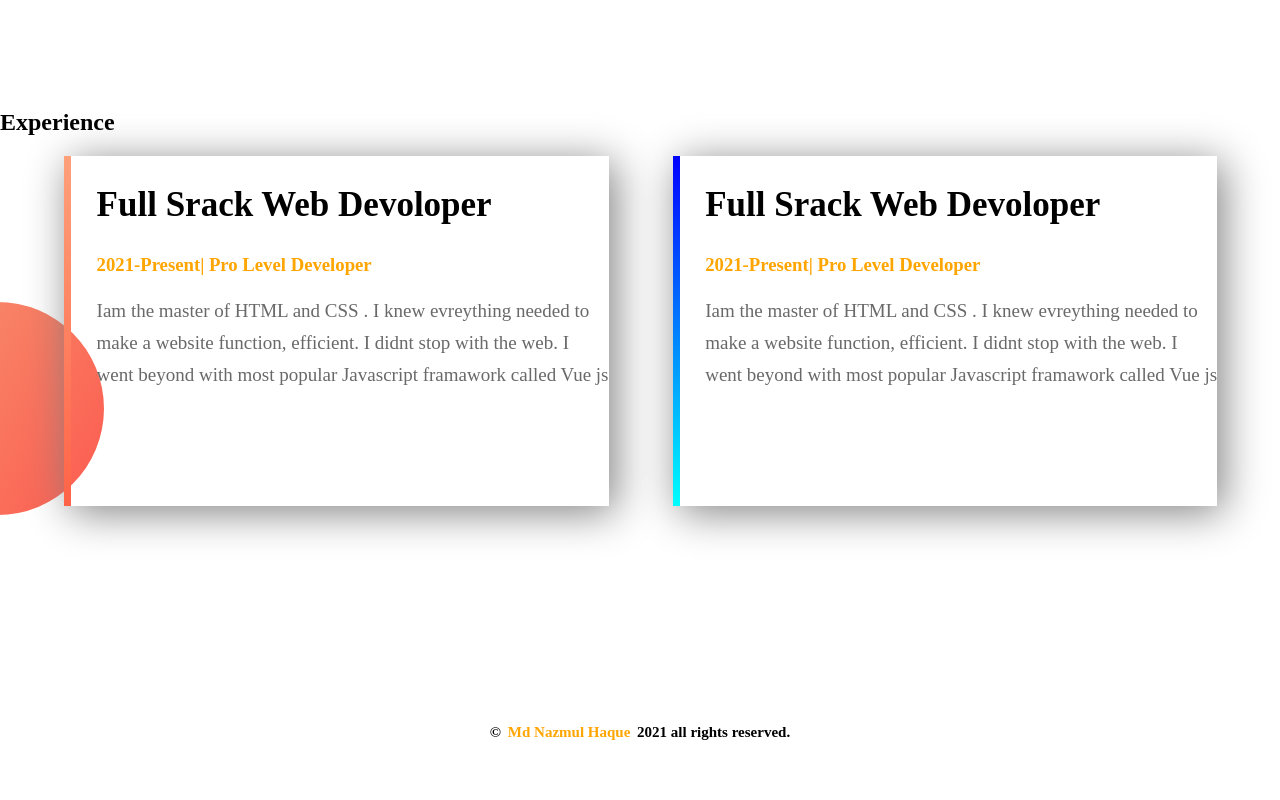
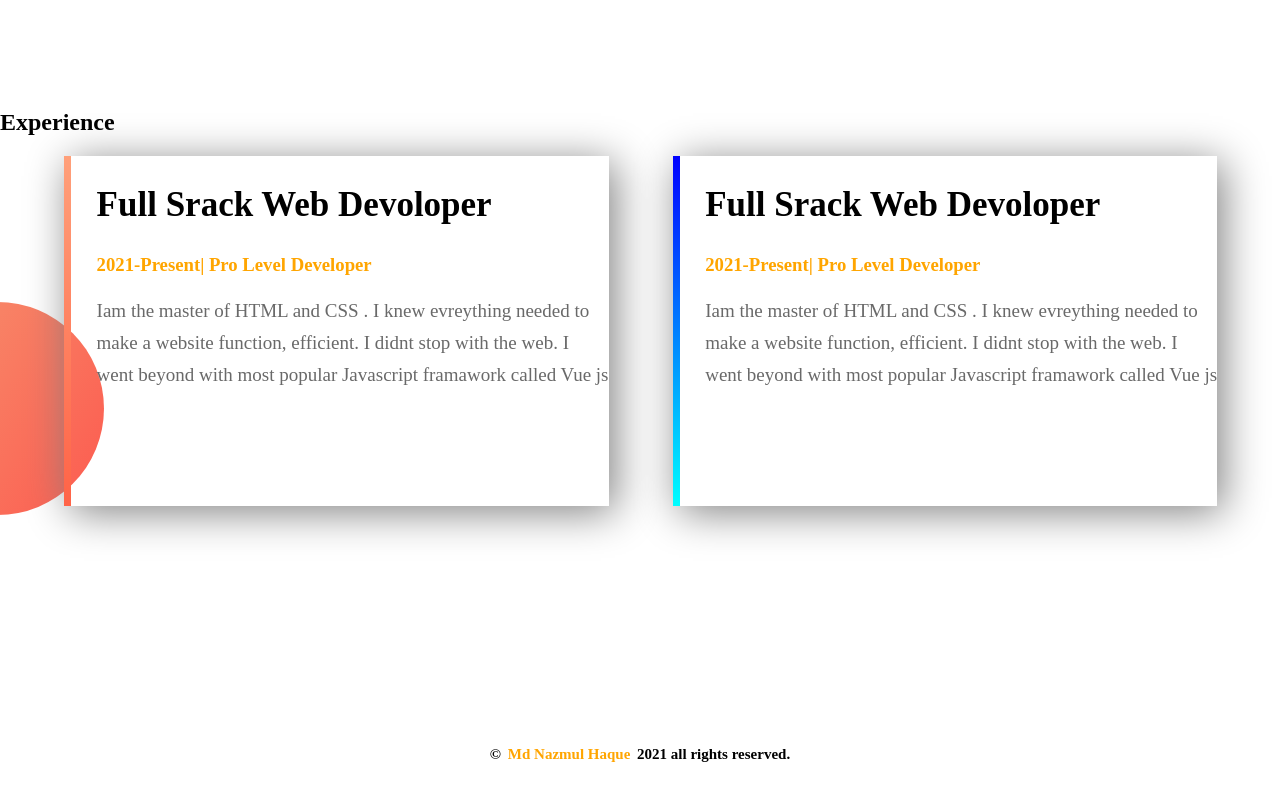
Before and after one commit to Nazmul-haque-1/html-css-portfolio, a plain HTML site: page index.html in a window 1280 px wide. Shown: the part 1111-1911 px from the top of the page. Before the commit the page ends 1867 px from the top, so only its background shows below. Drawn offline with Linux system fonts and the light colour scheme.

Commit message:
second commit

```diff
--- a/style.css
+++ b/style.css
@@ -70,6 +70,7 @@ footer p{
   text-align: center;
   font-size: 15px;
   font-weight: 600;
+  padding: 22px;
 }
 footer p a{
   text-decoration: none;
```
